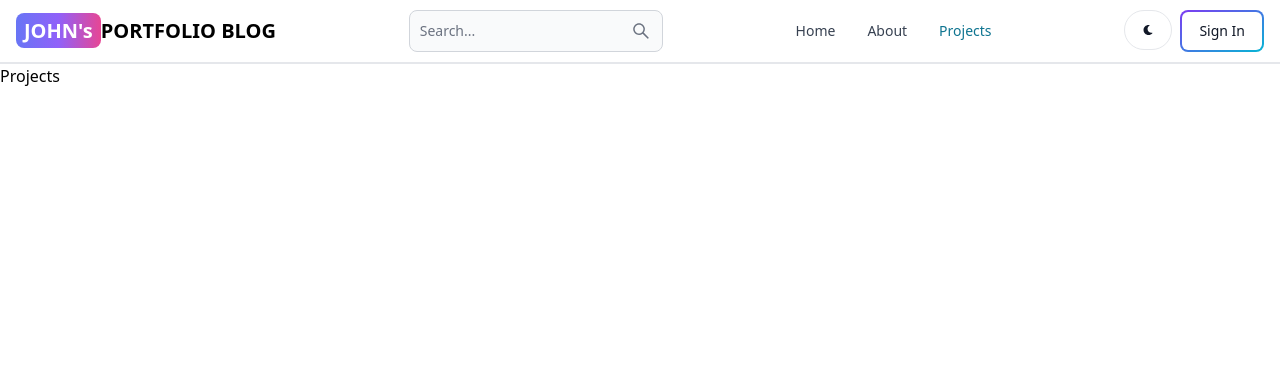
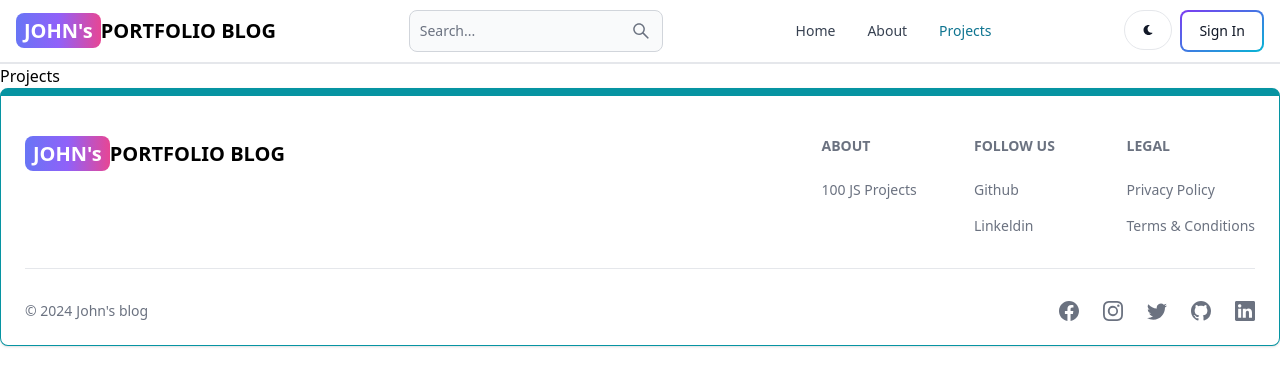
Before and after one commit to offorjohn/mern-blog, a React (Vite) app in the folder client/: page /projects in a window 1280 px wide. Shown: the top 386 px of the page. Built offline with nearby package versions, Linux system fonts and the light colour scheme.

Commit message:
create the footer component

```diff
--- a/client/src/App.jsx
+++ b/client/src/App.jsx
@@ -6,6 +6,7 @@
 import SignUp from "./pages/SignUp"
 import Header from "./components/Header"
 import Projects from "./pages/Projects"
+import Footer from "./components/Footer"
 
 export default function App() {
   return (
@@ -21,6 +22,7 @@
 
 
       </Routes>
+      <Footer />
 
 
     </BrowserRouter>
--- a/client/src/components/Footer.jsx
+++ b/client/src/components/Footer.jsx
@@ -0,0 +1,108 @@
+import { Footer } from "flowbite-react";
+import { Link } from "react-router-dom";
+import { BsFacebook, BsInstagram, BsTwitter, BsGithub, BsLinkedin} from 'react-icons/bs';
+
+
+export default function FooterCom() {
+
+    return (
+        <Footer container className='border border-t-8 border-teal-500'>
+            <div className="w-full max-w-7xl mx-auto">
+                <div className=" grid w-full justify-between sm:flex md:grid-cols-1">
+                    <div className="mt-5">
+
+                        <Link to="/" className="self-center whitespace-nowrap text-sm sm:text-xl font-semibold dark:text-white">
+
+                            <span className="px-2 py-1 bg-gradient-to-r from-indigo-500 via-purple-500 to-pink-500 rounded-lg text-white">JOHN's</span>
+                            PORTFOLIO BLOG
+                        </Link>
+                    </div>
+                    <div className="grid grid-cols-2 gap-8 mt-4 sm:grid-cols-3 sm:gap-6">
+                        <div>
+                            <Footer.Title title="About" />
+                            <Footer.LinkGroup col>
+                                <Footer.Link
+                                    href="https://www.100jsprojects.com"
+                                    targets='_blank'
+                                    rel="noopener noreferrer"
+
+                                >
+                                    100 JS Projects
+                                </Footer.Link>
+                                <Footer.Link
+                                    href="/about"
+                                    targets='_blank'
+                                    rel="noopener noreferrer"
+
+                                >
+
+                                </Footer.Link>
+                            </Footer.LinkGroup>
+
+                        </div>
+                        <div>
+                            <Footer.Title title="Follow us" />
+                            <Footer.LinkGroup col>
+                                <Footer.Link
+                                    href="https://www.github.com"
+                                    targets='_blank'
+                                    rel="noopener noreferrer"
+
+                                >
+                                    Github
+                                </Footer.Link>
+                                <Footer.Link
+                                    href="#"
+                                    targets='_blank'
+                                    rel="noopener noreferrer"
+
+                                >
+                                    Linkeldin
+                                </Footer.Link>
+                            </Footer.LinkGroup>
+
+
+
+
+
+                        </div>
+                        <div>
+                            <Footer.Title title="Legal" />
+                            <Footer.LinkGroup col>
+                                <Footer.Link
+                                    href="#"
+
+
+                                >
+                                    Privacy Policy
+                                </Footer.Link>
+                                <Footer.Link
+                                    href="#"
+                                >
+                                    Terms &amp; Conditions
+
+                                </Footer.Link>
+                            </Footer.LinkGroup>
+
+                        </div>
+                    </div>
+
+
+
+                </div>
+                <Footer.Divider />
+                <div className="w-full sm:flex sm:items-center sm:justify-between">
+                    <Footer.Copyright href="#" by="John's blog" year={new Date().getFullYear()}/>
+                    <div className="flex gap-6 sm:mt-0 mt-4 sm:justify-center">
+                        <Footer.Icon href="#" icon={BsFacebook} />
+                        <Footer.Icon href="#" icon={BsInstagram} />
+                        <Footer.Icon href="#" icon={BsTwitter} />
+                        <Footer.Icon href="#" icon={BsGithub} />
+                        <Footer.Icon href="#" icon={BsLinkedin} />
+                    </div>
+                </div>
+            </div>
+        </Footer>
+
+    );
+}
```
